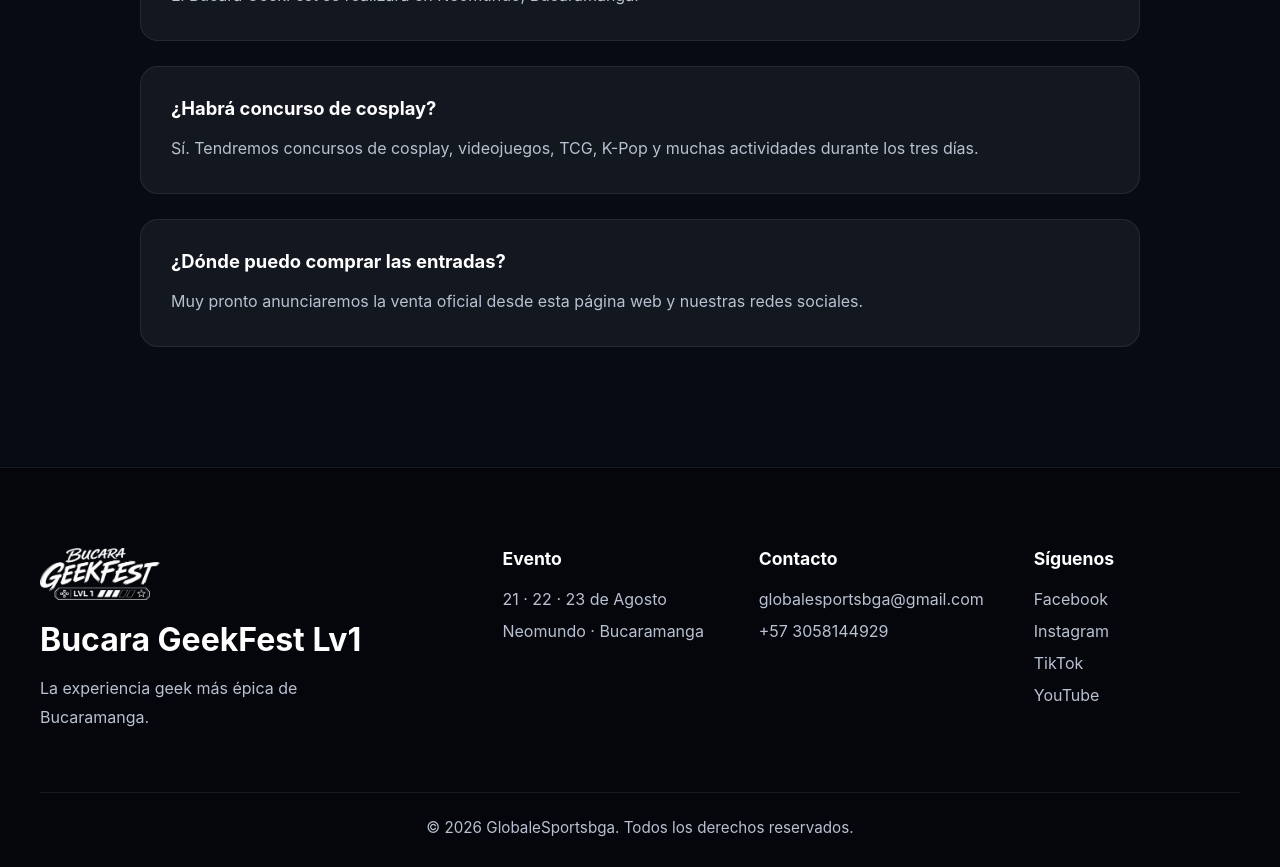
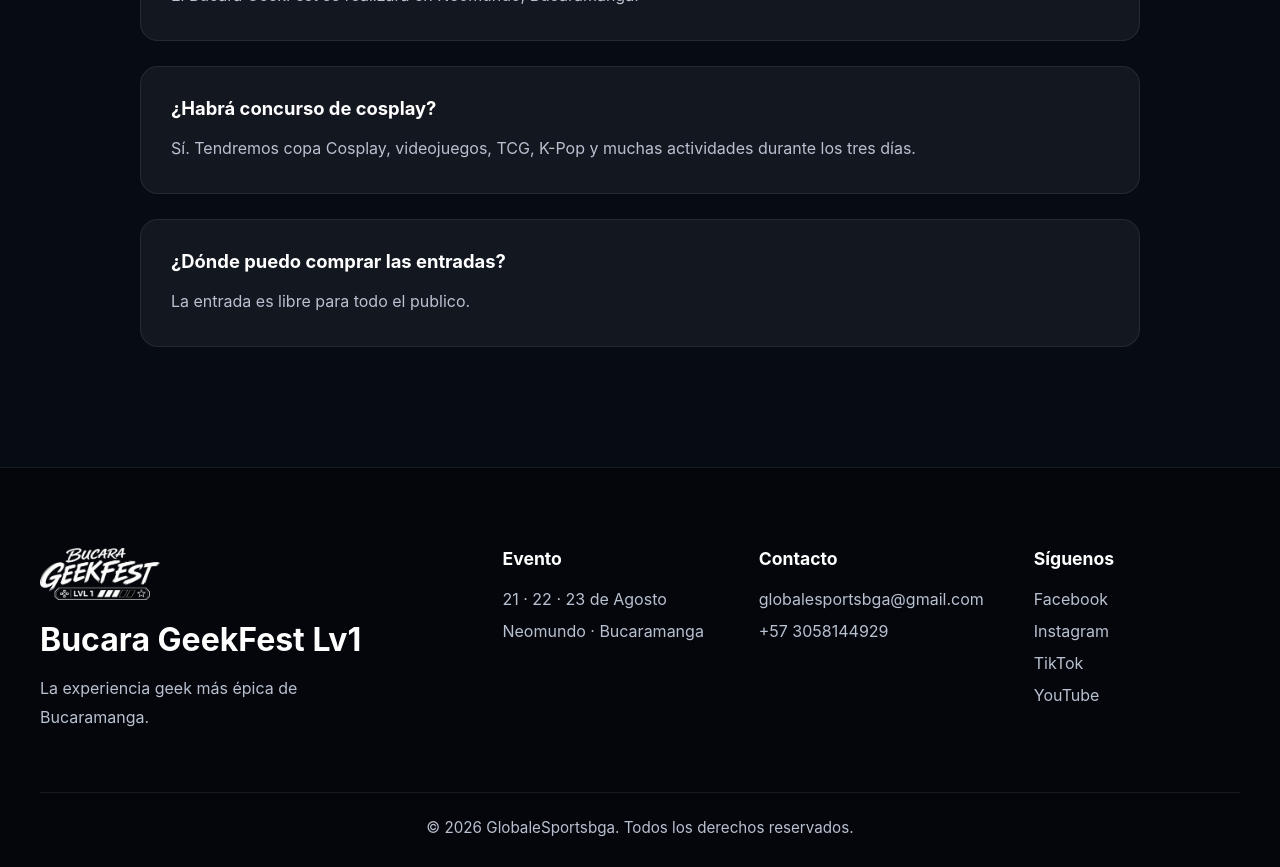
Before and after one commit to globalesportsbgabga/bucara-geekfest-web, a React (Vite) app: page / in a window 1280 px wide. Shown: the part 8660-9527 px from the top of the page. Built offline with nearby package versions, Linux system fonts and the light colour scheme.

Commit message:
SEO: sitemap y robots

```diff
--- a/index.html
+++ b/index.html
@@ -1,6 +1,23 @@
 <!doctype html>
 <html lang="es">
+
 <head>
+
+  <!-- Google Analytics -->
+  <script async src="https://www.googletagmanager.com/gtag/js?id=G-0JSY0XBMCR"></script>
+
+  <script>
+    window.dataLayer = window.dataLayer || [];
+
+    function gtag() {
+      dataLayer.push(arguments);
+    }
+
+    gtag("js", new Date());
+
+    gtag("config", "G-0JSY0XBMCR");
+  </script>
+
   <meta charset="UTF-8" />
 
   <!-- Favicon -->
@@ -50,4 +67,5 @@
   <script type="module" src="/src/main.jsx"></script>
 
 </body>
+
 </html>
--- a/package.json
+++ b/package.json
@@ -15,7 +15,6 @@
     "lucide-react": "^1.23.0",
     "react": "^19.2.7",
     "react-dom": "^19.2.7",
-    "react-ga4": "^3.0.1",
     "react-icons": "^5.7.0",
     "react-router-dom": "^7.18.1",
     "swiper": "^14.0.1"
--- a/src/data/faq.js
+++ b/src/data/faq.js
@@ -15,13 +15,13 @@ const faq = [
     id: 3,
     question: "¿Habrá concurso de cosplay?",
     answer:
-      "Sí. Tendremos concursos de cosplay, videojuegos, TCG, K-Pop y muchas actividades durante los tres días.",
+      "Sí. Tendremos copa Cosplay, videojuegos, TCG, K-Pop y muchas actividades durante los tres días.",
   },
   {
     id: 4,
     question: "¿Dónde puedo comprar las entradas?",
     answer:
-      "Muy pronto anunciaremos la venta oficial desde esta página web y nuestras redes sociales.",
+      "La entrada es libre para todo el publico.",
   },
 ];
 
--- a/src/main.jsx
+++ b/src/main.jsx
@@ -7,11 +7,6 @@ import "./index.css";
 import "./styles/theme.css";
 import "./styles/app.css";
 
-import { initGA, pageView } from "./lib/analytics";
-
-initGA();
-pageView();
-
 createRoot(document.getElementById("root")).render(
   <StrictMode>
     <App />
```
Also changed, not shown: public/robots.txt (added), 2 other files (tests, documents, lock files or other folders). Lines whose indentation alone changed are shown as unchanged.
